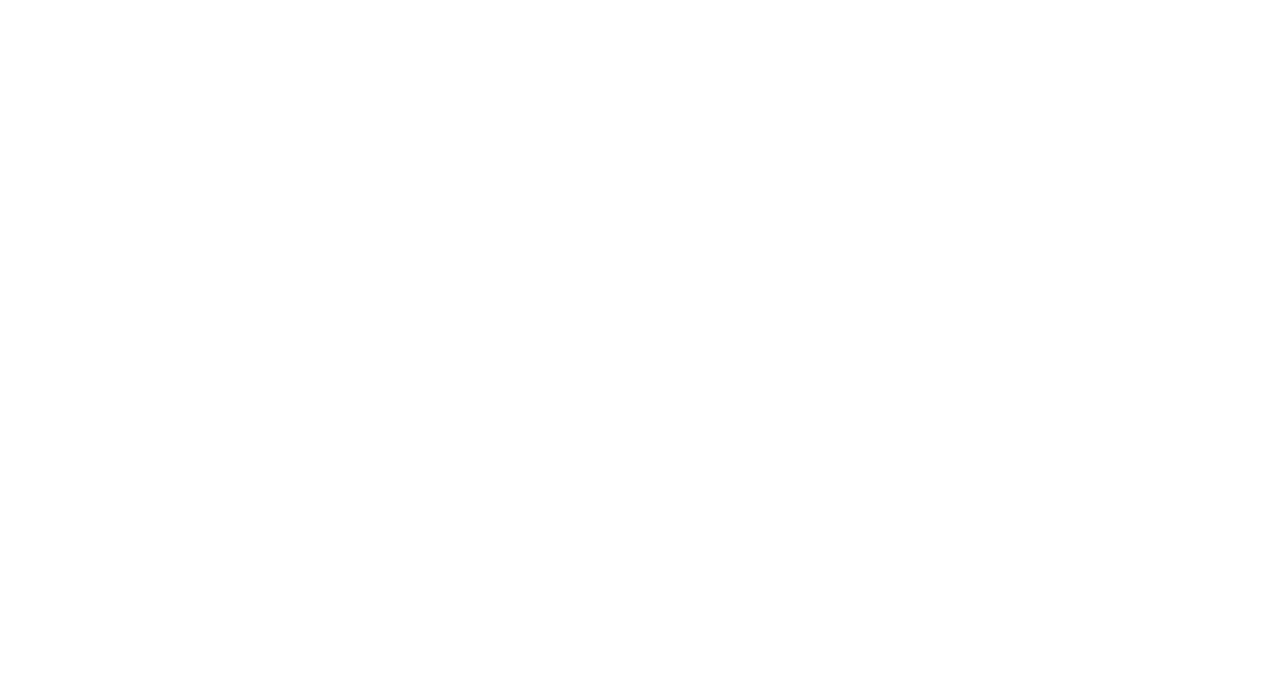
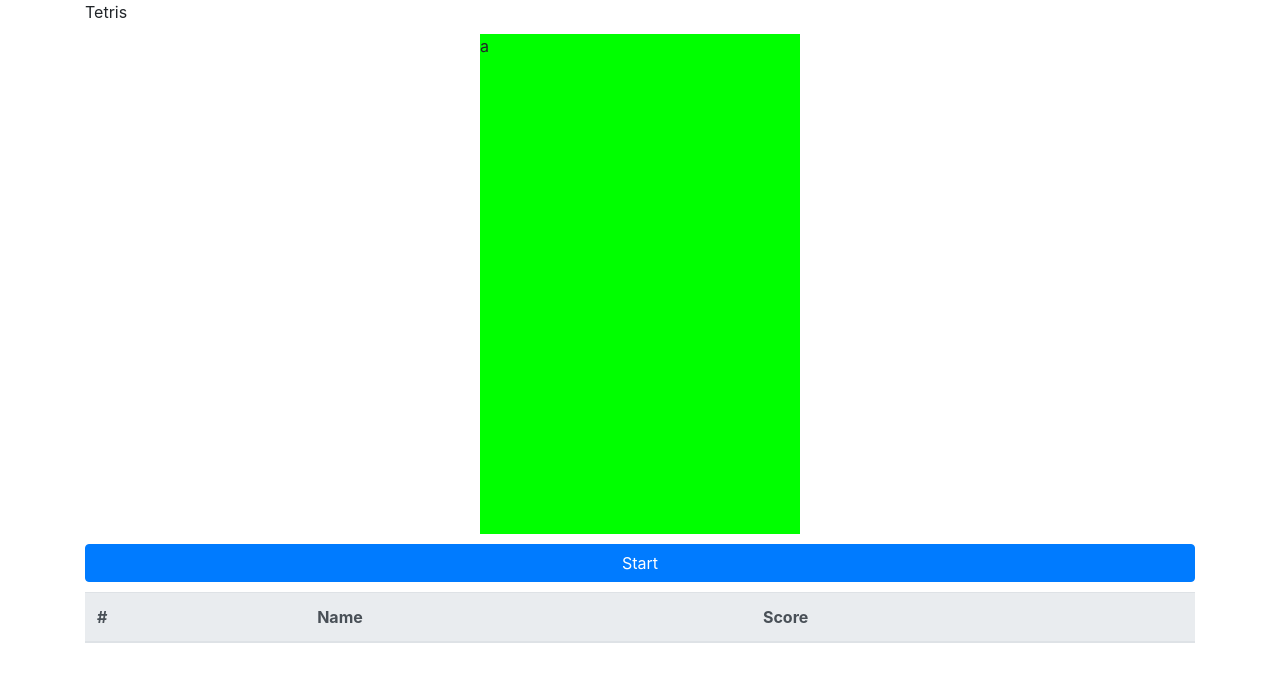
Before and after one commit to kuli00/tetris, a plain HTML site: page index.html in a window 1280 px wide. Drawn offline with Linux system fonts and the light colour scheme.

Commit message:
HTML base

```diff
--- a/css/style.css
+++ b/css/style.css
@@ -0,0 +1,13 @@
+.game-container {
+}
+
+.game {
+    width: 320px;
+    height: 500px;
+    background-color: #0f0;
+    margin: 10px auto;
+}
+
+.game-buttons {
+    margin: 10px 0;
+}
--- a/index.html
+++ b/index.html
@@ -5,7 +5,37 @@
     <title>Tetris</title>
 </head>
 <body>
+    <div class="container">
+        <div class="row">
+            <div class="col-12 top-banner">
+                Tetris
+            </div>
+        </div>
+        <div class="row">
+            <div class="col-12 game-container">
+                <div class="game" id="game">
+                    a
+                </div>
+                <div class="game-buttons">
+                    <button class="btn btn-primary btn-block">Start</button>
+                </div>
+                <div class="highscore">
+                    <table class="table highscore-table">
+                        <thead class="thead-light">
+                            <tr>
+                                <th scope="col">#</th>
+                                <th scope="col">Name</th>
+                                <th scope="col">Score</th>
+                            </tr>
+                        </thead>
+                        <tbody id="highscore-tbody" class="highscore-tbody">
 
+                        </tbody>
+                    </table>
+                </div>
+            </div>
+        </div>
+    </div>
     <script src="js/game.js" />
 </body>
 </html>
```
